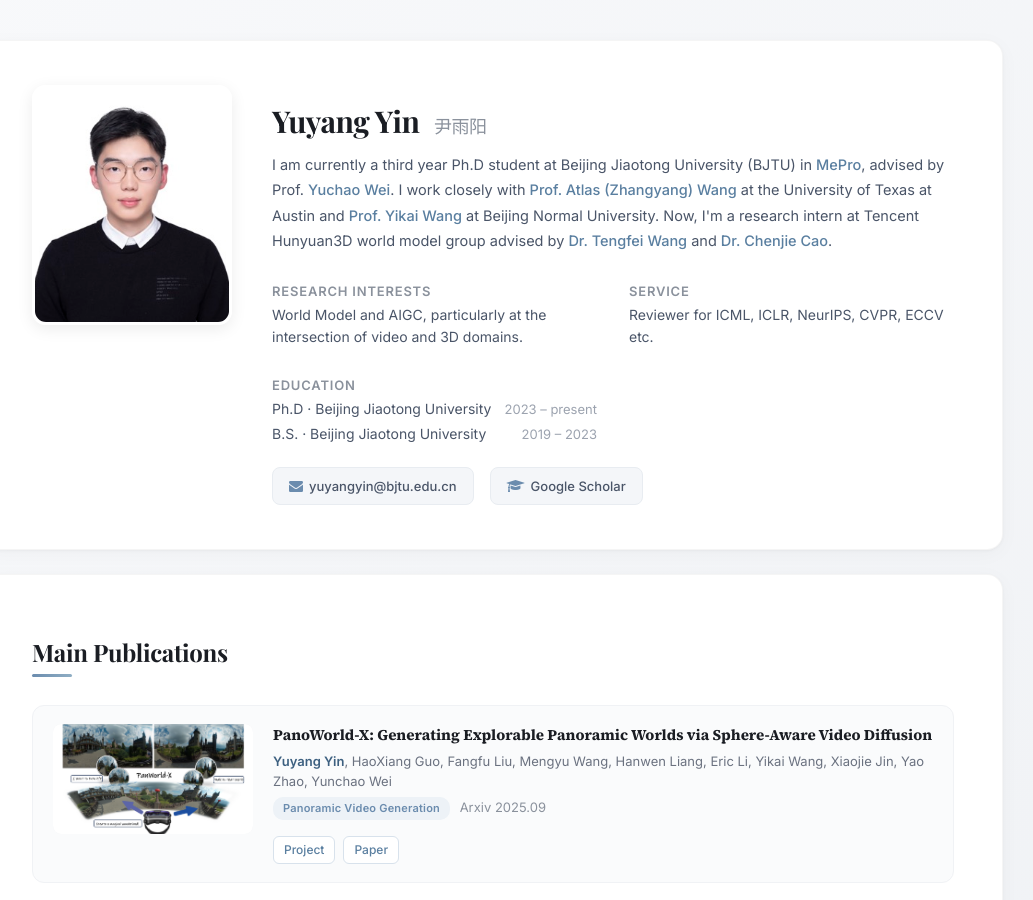
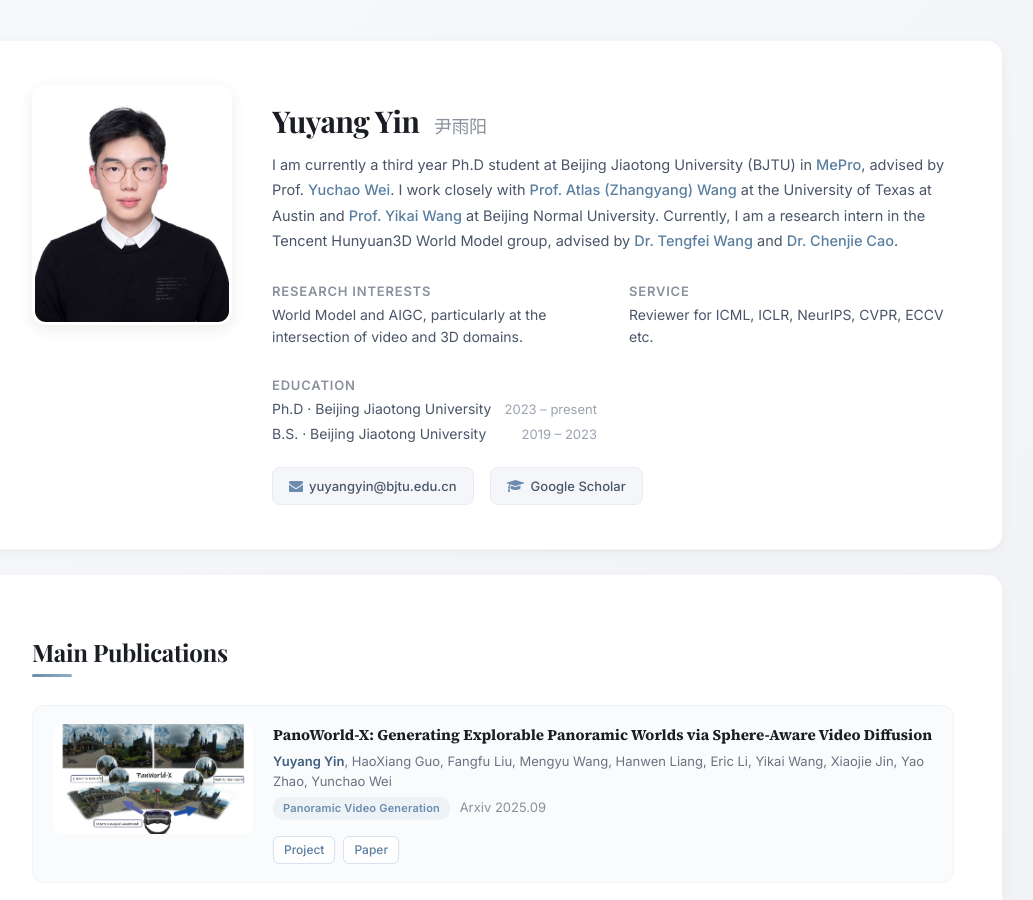
Before and after one commit to YuyangYin/YuyangYin.github.io, a Jekyll site: the page built from index.html, in a window 1280 px wide and 900 px high. Shown: the whole window, without its empty margins (147-1180 px from the left). Built offline with Jekyll 4.4.1, drawn with Linux system fonts in a browser that asks for light colours; a script that is not in the unit is left out.

Commit message:
fix grammar in bio & restore HD profile photo (1000x666, 45KB)

```diff
--- a/_includes/yyy_introduction.html
+++ b/_includes/yyy_introduction.html
@@ -13,7 +13,7 @@
 			<a href="https://scholar.google.com/citations?user=pxFyKAIAAAAJ&hl=zh-CN">Prof. Atlas (Zhangyang) Wang</a>
 			at the University of Texas at Austin and
 			<a href="https://yikaiw.github.io/">Prof. Yikai Wang</a> at Beijing Normal University.
-			Now, I'm a research intern at Tencent Hunyuan3D world model group advised by
+			Currently, I am a research intern in the Tencent Hunyuan3D World Model group, advised by
 			<a href="https://tengfei-wang.github.io/" target="_blank">Dr. Tengfei Wang</a> and
 			<a href="https://ewrfcas.github.io/" target="_blank">Dr. Chenjie Cao</a>.
 		</p>
```
Also changed, not shown: assets/images/IMG_1959.JPG.
